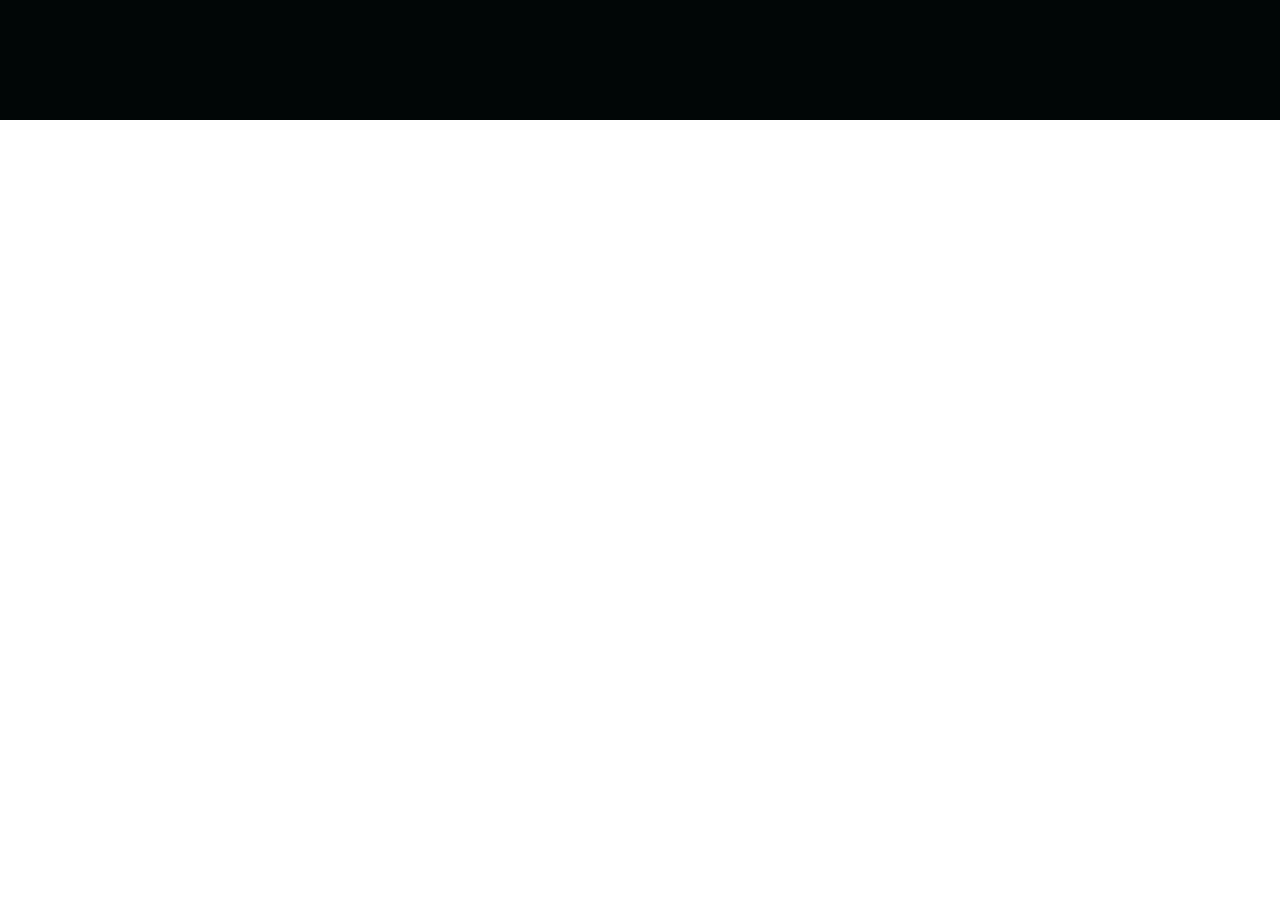
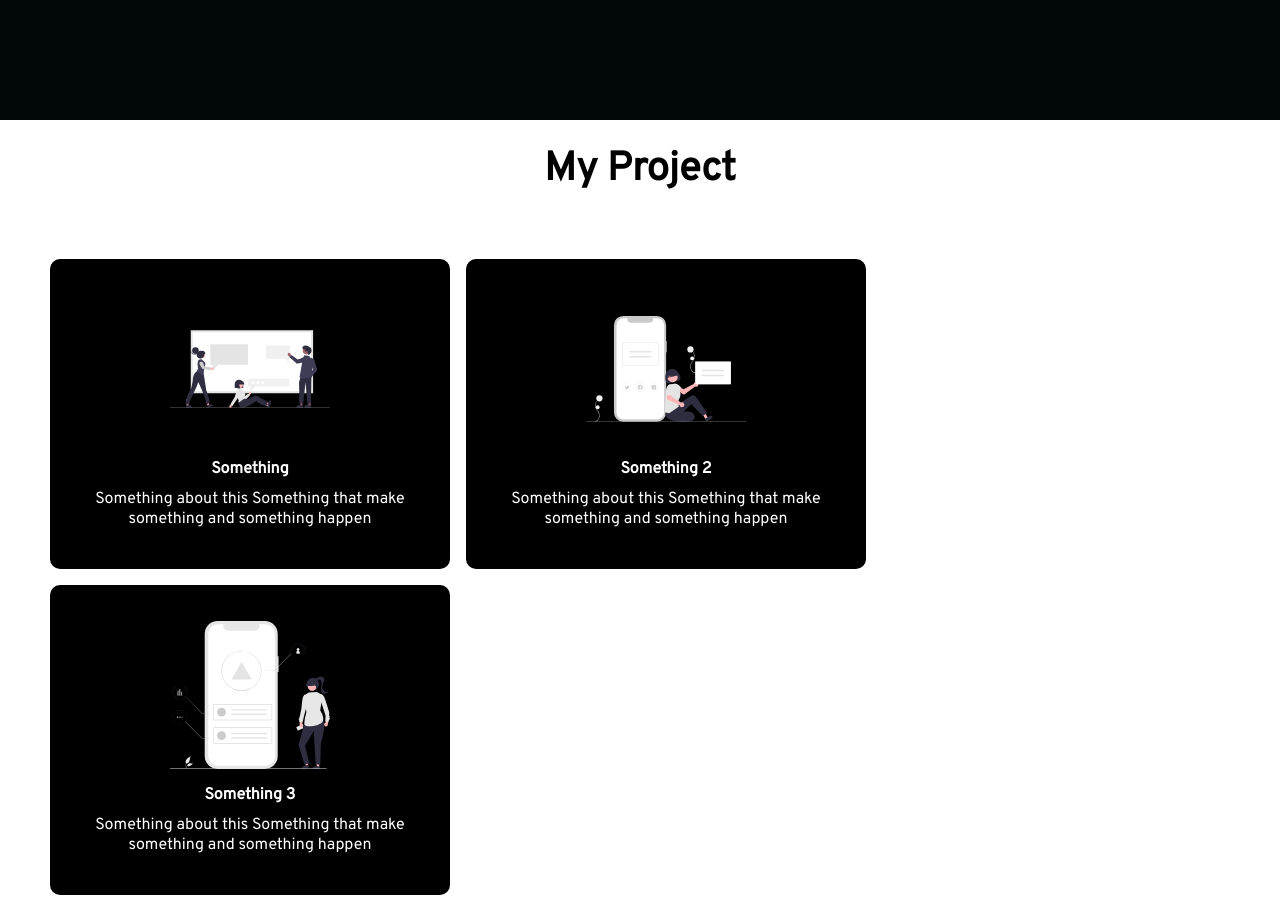
Before and after one commit to chaanto/e-profile, a React (Create React App) app: page / in a window 1280 px wide. Shown: the part 1520-2440 px from the top of the page. Before the commit the page ends 1640 px from the top, so only its background shows below. Built offline with nearby package versions, Linux system fonts and the light colour scheme.

Commit message:
adding projectsection, fix navbar/sidebar path

```diff
--- a/src/Components/HeroSection/index.js
+++ b/src/Components/HeroSection/index.js
@@ -6,7 +6,7 @@
 
 const HeroSection = () => {
     return (
-        <HeroContainer>
+        <HeroContainer id="/">
             <HeroContent>
                 <HeroTitle>
                     Charlie Aprilianto
--- a/src/Components/InfoSection/InfoElement.js
+++ b/src/Components/InfoSection/InfoElement.js
@@ -72,6 +72,16 @@
     max-width: 540px;
     padding-top: 0;
     padding-bottom: 60px;
+
+
+    @media screen and (max-width: 768px) {
+        padding-bottom: 0;
+    }
+
+    @media screen and (max-width: 480px) {
+        padding-bottom: 0;
+    }
+
 `;
 
 export const InfoRow = styled.div`
--- a/src/Components/navbarData.js
+++ b/src/Components/navbarData.js
@@ -14,19 +14,19 @@
     },
     {
         title: 'About',
-        path: '/about',
+        path: 'about',
         icon: < MdIcons.MdPermDeviceInformation /> ,
         className: 'nav-text',
     },
     {
         title: 'Project',
-        path:'/project',
+        path:'project',
         icon: <RiIcons.RiComputerFill/>,
         className: 'nav-text',
     },
     {
         title: 'Resume',
-        path:'/resume',
+        path:'resume',
         icon: <AiIcons.AiOutlineHistory/>,
         className: 'nav-text',
     },
--- /dev/null
+++ b/src/Components/projectSection/index.js
@@ -0,0 +1,27 @@
+import React from 'react';
+import { ProjectContainer, ProjectH1, ProjectWrapper, ProjectH2, ProjectIcon, ProjectP, ProjectCard} from './projectElement';
+import { projectData } from './projectData';
+
+function ProjectSection() {
+    return (
+        <>
+            <ProjectContainer id="project">
+                <ProjectH1>My Project</ProjectH1>
+                <ProjectWrapper>
+                    {projectData.map((item, index) => {
+                        return (
+                        <ProjectCard key={index}>
+                            <ProjectIcon src={item.projectImg} />
+                            <ProjectH2>{item.projectTitle}</ProjectH2>
+                            <ProjectP>{item.projectDescription}</ProjectP>
+                        </ProjectCard>
+                        );
+                    })}
+                </ProjectWrapper>
+            </ProjectContainer>
+
+        </>
+    )
+}
+
+export default ProjectSection
--- /dev/null
+++ b/src/Components/projectSection/projectData.js
@@ -0,0 +1,21 @@
+import Icon from '../../images/project2.svg';
+import Icon2 from '../../images/project3.svg';
+import Icon3 from '../../images/project4.svg';
+
+export const projectData = [
+    {
+        projectImg : Icon,
+        projectTitle: 'Something',
+        projectDescription: 'Something about this Something that make something and something happen',
+    },
+    {
+        projectImg : Icon2,
+        projectTitle: 'Something 2',
+        projectDescription: 'Something about this Something that make something and something happen',
+    },
+    {
+        projectImg : Icon3,
+        projectTitle: 'Something 3',
+        projectDescription: 'Something about this Something that make something and something happen',
+    },
+];
--- /dev/null
+++ b/src/Components/projectSection/projectElement.js
@@ -0,0 +1,95 @@
+import styled from 'styled-components';
+
+export const ProjectContainer = styled.div `
+    height: 800px;
+    display: flex;
+    flex-direction: column;
+    justify-content: center;
+    align-items: center;
+    background: #fff;
+
+    @media screen and (max-width: 768px) {
+        height: 1100px;
+    }
+
+    @media screen and (max-width: 480px) {
+        height: 1300px;
+    }
+`;
+
+export const ProjectWrapper = styled.div`
+    max-width: 1400px;
+    margin: 0 auto;
+    display: grid;
+    grid-template-columns: repeat(auto-fit, minmax(20rem, 25rem));
+    align-items: center;
+    grid-gap: 16px;
+    padding: 0 50px;
+
+    @media screen and (max-width: 1000px) {
+        grid-template-columns: 1fr 1fr;
+    }
+
+    @media screen and (max-width: 768px) {
+        grid-template-columns: 1fr;
+        padding: 0 20px;
+    }
+
+    @media screen and (max-width: 480px) {
+        grid-template-columns: 1fr;
+        padding: 0 20px;
+    }
+`;
+
+export const ProjectCard = styled.div`
+    background: black;
+    display: flex;
+    flex-direction: column;
+    justify-content: flex-start;
+    align-items: center;
+    border-radius: 10px;
+    max-height: 340px;
+    padding: 30px;
+    box-shadow: 0 1px 3px rgba(0,0,0,0,2);
+    transition: all 0.2s ease-in-out;
+
+    &:hover {
+        transform: scale(1.02);
+        transition: all 0.2s ease-in-out;
+        cursor: pointer;
+    }
+`;
+
+export const ProjectIcon = styled.img`
+    height: 160px;
+    width: 160px;
+    margin-bottom: 10px;
+`;
+
+export const ProjectH1 = styled.h1`
+    font-size: 2.5rem;
+    color: black;
+    margin-bottom: 64px;
+
+    @media screen and (max-width: 768px) {
+        font-size: 2rem;
+        padding-top: 20px;
+    }
+
+    @media screen and (max-width: 480px) {
+        font-size: 2rem;
+    }
+`;
+
+export const ProjectH2 = styled.h2`
+    font-size: 1rem;
+    margin-bottom: 10px;
+    color: #fff;
+`;
+
+export const ProjectP = styled.p`
+    font-size: 1rem;
+    margin-bottom: 10px;
+    color:white;
+    text-align: center;
+`;
--- a/src/Components/sectionData.js
+++ b/src/Components/sectionData.js
@@ -1,6 +1,3 @@
-import * as HiIcons from 'react-icons/hi';
-import * as FaIcons from 'react-icons/fa';
-
 let dob = '2000-04-05'
 
 const ageNumber = (dob) => {
@@ -23,9 +20,9 @@
     lightText: true,
     lightTextDesc: true,
     topLine: 'About',
-    headline: 'My Passion',
-    description: 'I am a ' + `${ageNumber(dob)}` + ' age programmer love coding and accompanied by a cup of coffee. Have a good problem solving knowledge and big interest on ReactJs, Django, MongoDB and React Native.\
-    Coder that live in Batam, Indonesia.',
+    headline: 'Charlie',
+    description: `The ${ageNumber(dob)} age programmer love coding and accompanied by a cup of coffee. Have a good problem solving knowledge and big interest on ReactJs, Django, MongoDB and React Native.\
+    Coder who live in Batam, Indonesia with the determination to become a fullstack developer.`,
     imgStart: false,
     img: require('../images/project1.svg').default,
     alt: 'Human',
--- a/src/Pages/index.js
+++ b/src/Pages/index.js
@@ -4,6 +4,7 @@
 import HeroSection from '../Components/HeroSection';
 import InfoSection from '../Components/InfoSection';
 import { homeObjOne } from '../Components/sectionData';
+import ProjectSection from '../Components/projectSection';
 
 function Home() {
   const [isOpen, setIsOpen] = useState(false)
@@ -16,6 +17,7 @@
       <Navbar toggle={toggle} />
       <HeroSection />
       <InfoSection {...homeObjOne} />
+      <ProjectSection/>
     </>
   );
 }
```
Also changed, not shown: src/Components/Navbar/navbar.js (+0 -27 lines), src/Components/buttonElement.js (line endings or trailing spaces), src/images/project4.svg (renamed from src/images/undraw_app_data_re_vg5c.svg).
